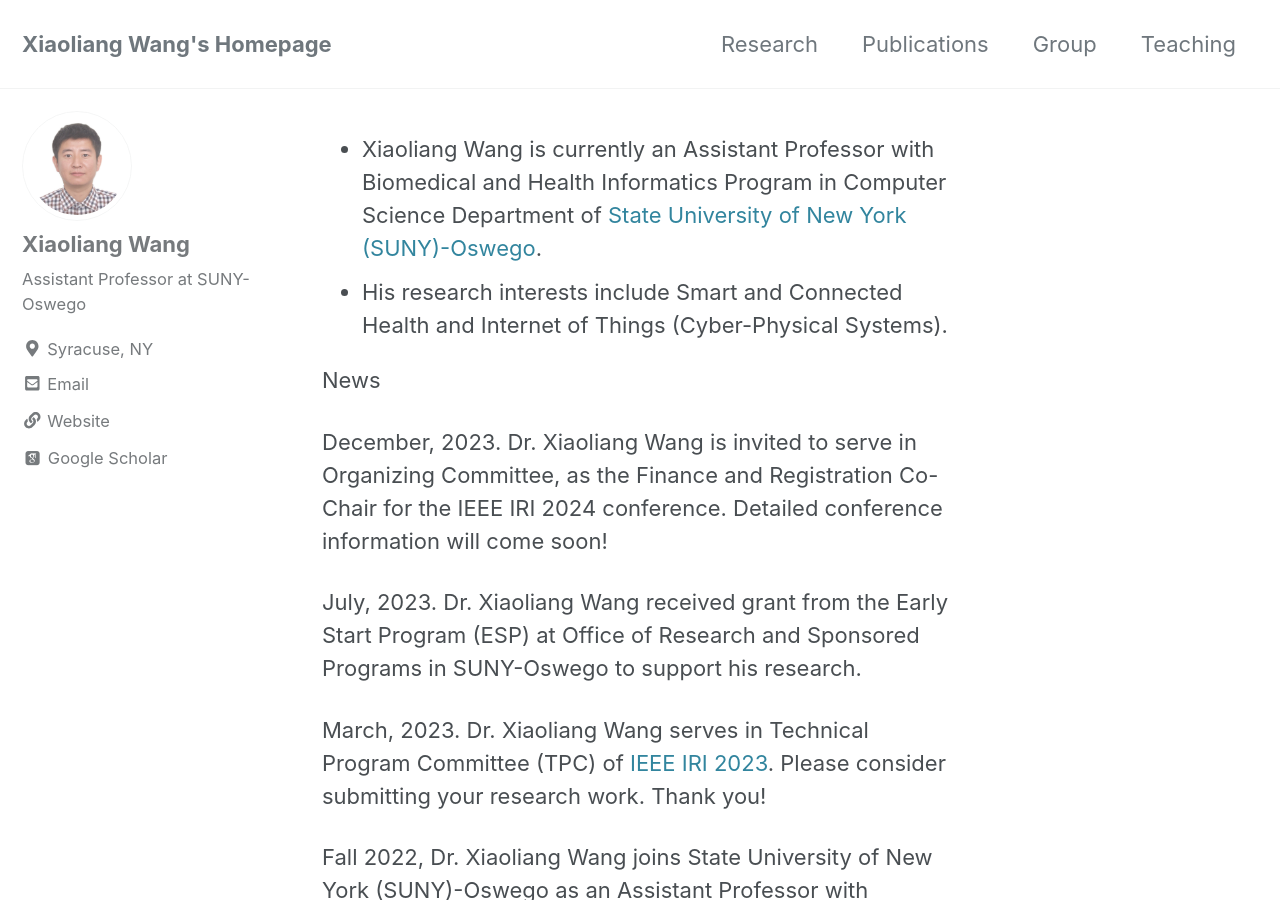
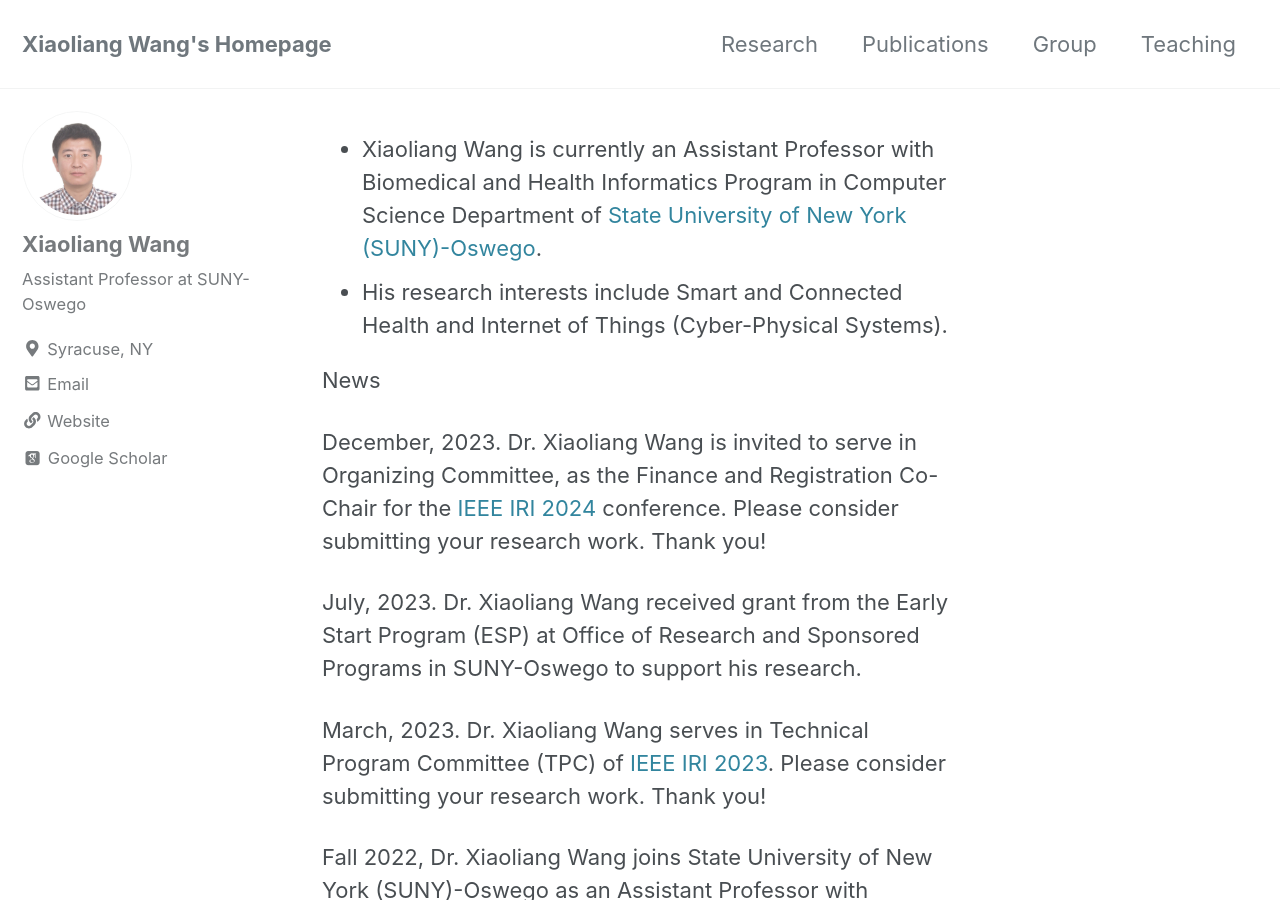
Before and after one commit to wang-xiaoliang/wang-xiaoliang.github.io, a Jekyll site: the page built from index.md, in a window 1280 px wide and 900 px high. Built offline with Jekyll 4.4.1, drawn with Linux system fonts in a browser that asks for light colours; cached includes are drawn as plain includes; nearby versions of some CDN libraries; some web fonts are replaced; our own code applies the rules of GitHub Pages for plain Markdown files; the list of posts is cut into pages by our own code.

Commit message:
IRI 2024 Website updated

```diff
--- a/index.md
+++ b/index.md
@@ -14,7 +14,7 @@ author_profile: true
 
 News
 
-December, 2023. Dr. Xiaoliang Wang is invited to serve in Organizing Committee, as the Finance and Registration Co-Chair for the IEEE IRI 2024 conference. Detailed conference information will come soon!
+December, 2023. Dr. Xiaoliang Wang is invited to serve in Organizing Committee, as the Finance and Registration Co-Chair for the [IEEE IRI 2024](https://homepages.uc.edu/~niunn/IRI24/) conference. Please consider submitting your research work. Thank you!
 
 July, 2023. Dr. Xiaoliang Wang received grant from the Early Start Program (ESP) at Office of Research and Sponsored Programs in SUNY-Oswego to support his research.
 
```
